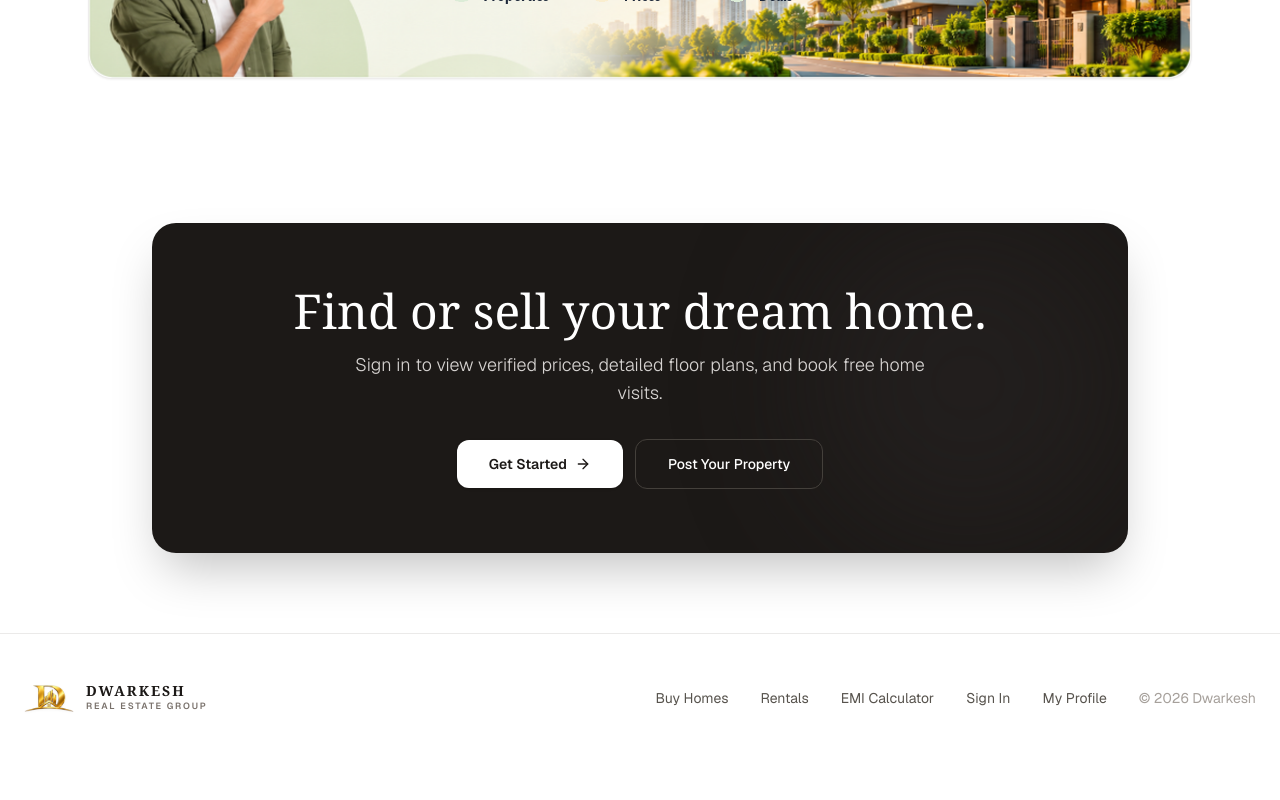
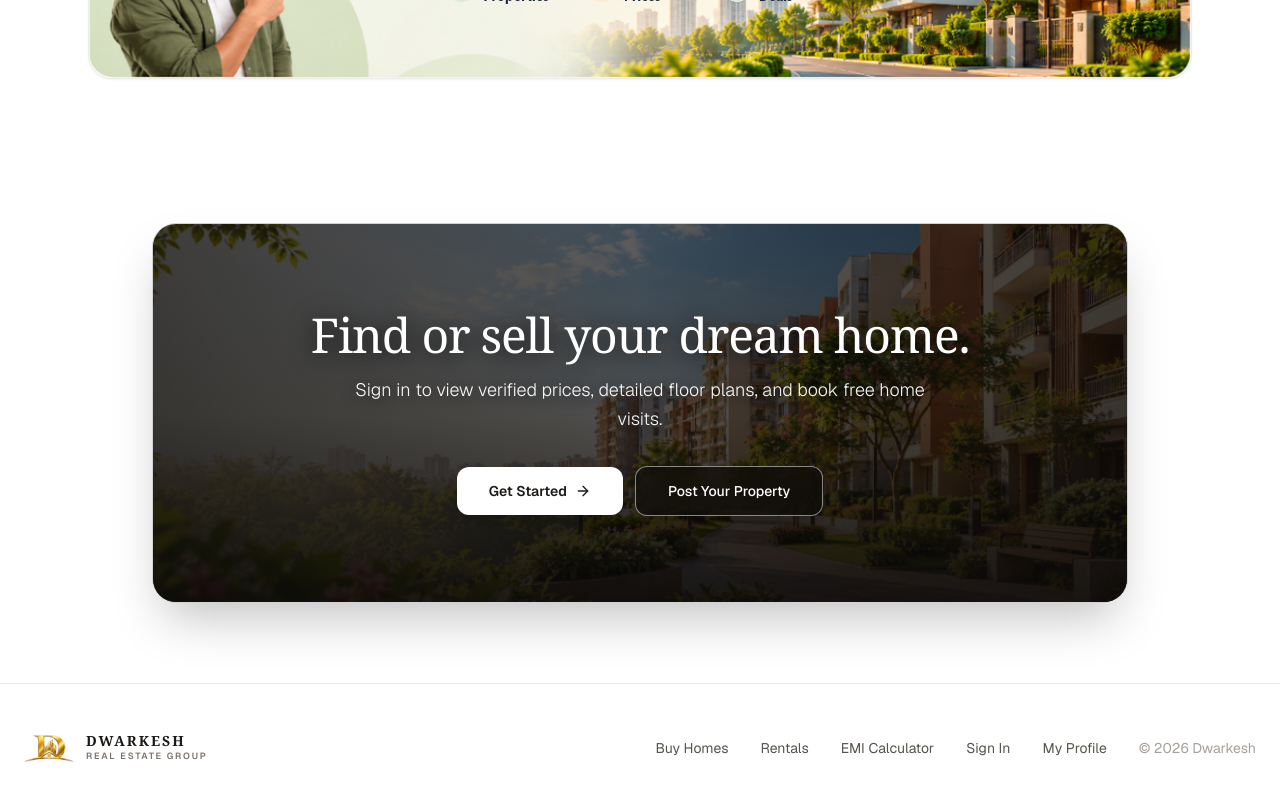
Before and after one commit to dilkhushjha769/CharDiwari, a Next.js app: page / in a window 1280 px wide. Shown: the part 2547-3347 px from the top of the page. Before the commit the page ends 3309 px from the top, so only its background shows below. Built offline with nearby package versions, Linux system fonts and the light colour scheme; no server answers.

Commit message:
feat(ui): add luxury residential apartment background to dream home CTA banner

```diff
--- a/src/app/page.js
+++ b/src/app/page.js
@@ -1420,28 +1420,39 @@ export default function HomePage() {
         </Link>
       </section>
 
-      {/* Clean Callout Section */}
-      <section className="py-20 px-6 max-w-5xl mx-auto w-full">
-        <div className="rounded-3xl bg-stone-900 text-white p-10 sm:p-16 text-center relative overflow-hidden shadow-2xl">
-          <div className="absolute top-0 right-0 w-80 h-80 bg-stone-800/50 rounded-full blur-3xl pointer-events-none" />
+      {/* Clean Callout Section with Background Image */}
+      <section className="py-20 px-4 sm:px-6 max-w-5xl mx-auto w-full">
+        <div className="rounded-3xl text-white p-10 sm:p-16 text-center relative overflow-hidden shadow-2xl border border-stone-800/20 min-h-[340px] sm:min-h-[380px] flex flex-col justify-center items-center">
+          {/* Background Image */}
+          <img
+            src="/cta-banner-bg.png"
+            alt="Dwarkesh Luxury Properties and Residences"
+            className="absolute inset-0 w-full h-full object-cover object-[center_35%]"
+          />
 
-          <h2 className="text-3xl sm:text-5xl font-serif text-white mb-4 relative z-10">
+          {/* Balanced Luxury Overlay: Keeps the bright sky, buildings, and garden visible */}
+          <div className="absolute inset-0 bg-stone-950/50" />
+          <div className="absolute inset-0 bg-gradient-to-t from-stone-950/85 via-stone-950/40 to-stone-950/30" />
+          <div className="absolute inset-0 bg-gradient-to-r from-stone-950/40 via-transparent to-stone-950/40" />
+
+          {/* Content */}
+          <h2 className="text-3xl sm:text-5xl font-serif font-medium text-white mb-4 relative z-10 drop-shadow-[0_3px_12px_rgba(0,0,0,0.85)] tracking-tight">
             Find or sell your dream home.
           </h2>
-          <p className="text-base sm:text-lg text-stone-300 max-w-xl mx-auto mb-8 font-light relative z-10">
+          <p className="text-base sm:text-lg text-white/95 max-w-xl mx-auto mb-8 font-light relative z-10 drop-shadow-[0_2px_8px_rgba(0,0,0,0.8)] leading-relaxed">
             Sign in to view verified prices, detailed floor plans, and book free home visits.
           </p>
-          <div className="flex flex-col sm:flex-row items-center justify-center gap-3 relative z-10">
+          <div className="flex flex-col sm:flex-row items-center justify-center gap-3 relative z-10 w-full sm:w-auto">
             <Link
               href="/auth"
-              className="w-full sm:w-auto px-8 py-3.5 rounded-xl bg-white text-stone-900 text-sm font-semibold hover:bg-stone-100 transition shadow-sm flex items-center justify-center gap-2"
+              className="w-full sm:w-auto px-8 py-3.5 rounded-xl bg-white text-stone-900 text-sm font-semibold hover:bg-stone-100 transition shadow-xl flex items-center justify-center gap-2 cursor-pointer hover:scale-[1.02] active:scale-[0.99] duration-200"
             >
               <span>Get Started</span>
               <ArrowRight className="w-4 h-4" />
             </Link>
             <Link
               href="/profile"
-              className="w-full sm:w-auto px-8 py-3.5 rounded-xl border border-stone-700 text-white text-sm font-medium hover:bg-stone-800 transition text-center"
+              className="w-full sm:w-auto px-8 py-3.5 rounded-xl border border-white/50 bg-stone-950/60 backdrop-blur-md text-white text-sm font-medium hover:bg-white/20 hover:border-white transition text-center cursor-pointer hover:scale-[1.02] active:scale-[0.99] duration-200 shadow-xl"
             >
               <span>Post Your Property</span>
             </Link>
```
Also changed, not shown: public/cta-banner-bg.png (added).
